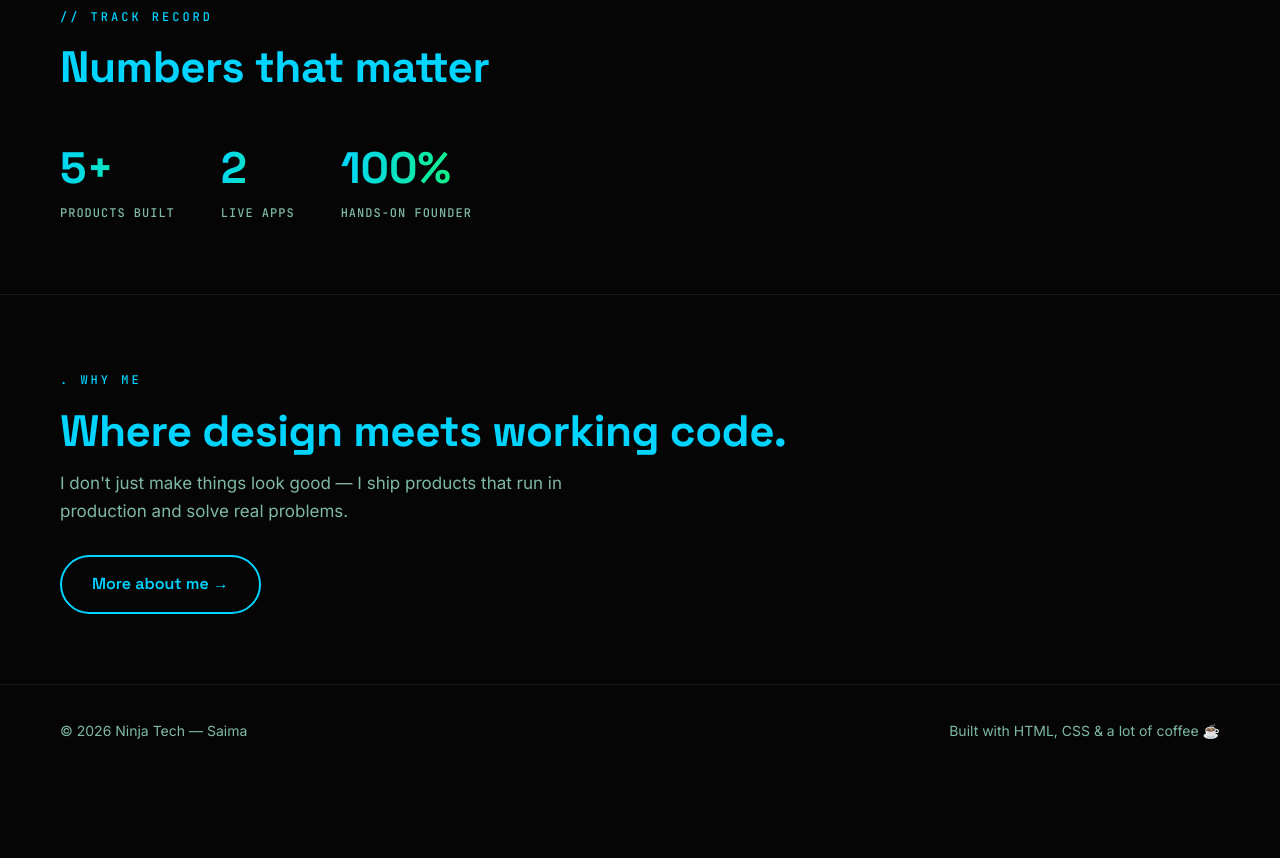
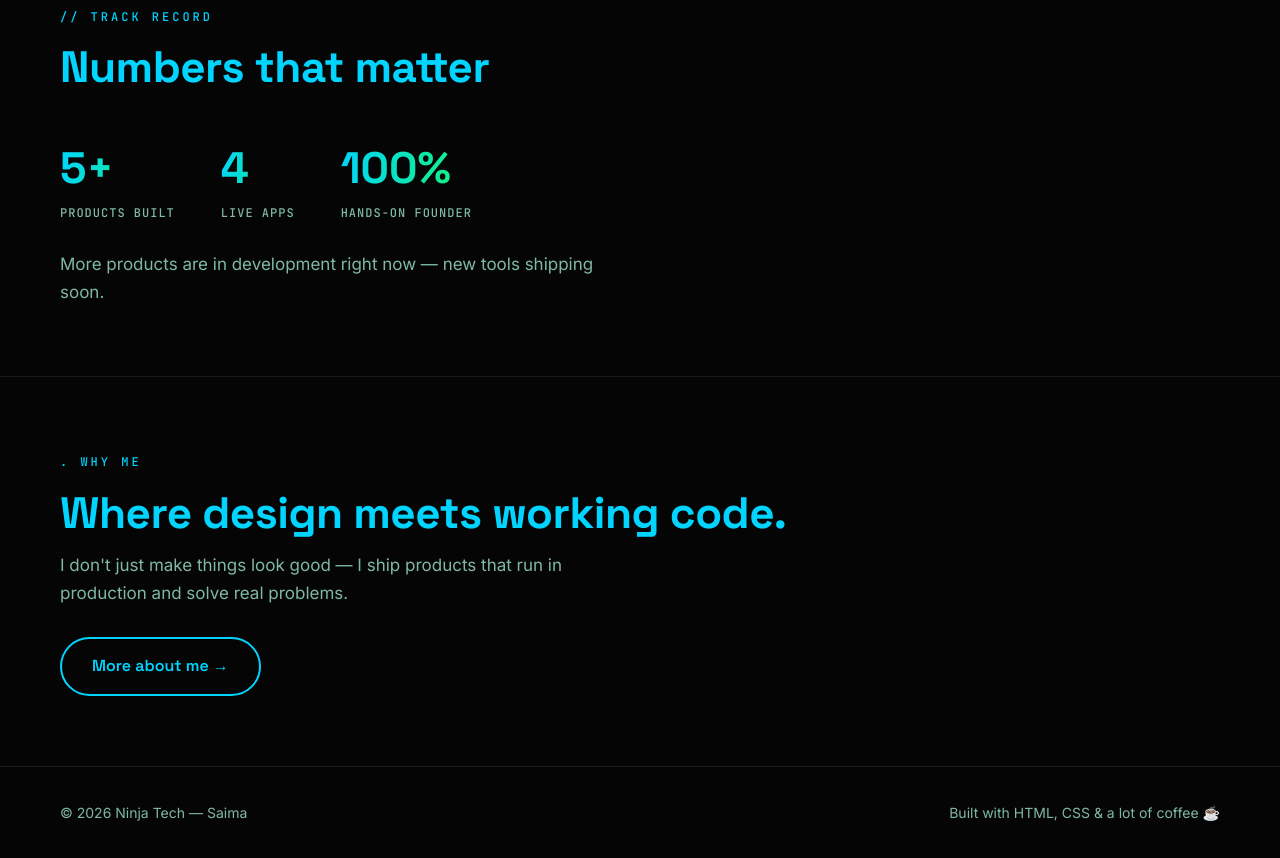
Before and after one commit to hamidsaima995-bit/NINJA-TECH, a plain HTML site: page index.html in a window 1280 px wide. Shown: the part 1160-2018 px from the top of the page. Before the commit the page ends 1936 px from the top, so only its background shows below. Drawn offline with Linux system fonts and the light colour scheme.

Commit message:
Update index.html

```diff
--- a/index.html
+++ b/index.html
@@ -7,7 +7,6 @@
   <link rel="stylesheet" href="style.css" />
 </head>
 <body>
-
   <nav>
     <a href="index.html" class="logo"><span class="dot"></span>Ninja Tech</a>
     <div class="menu">
@@ -19,7 +18,6 @@
       <a href="team.html">Team</a>
     </div>
   </nav>
-
   <header class="hero">
     <div class="hero-inner">
       <span class="eyebrow">// Digital Studio — Lahore, PK</span>
@@ -34,7 +32,6 @@
       <div class="inner-glow"></div>
     </div>
   </header>
-
   <section class="section">
     <span class="eyebrow">/.What I do</span>
     <h2>Services</h2>
@@ -44,17 +41,16 @@
       <div class="box"><span class="ico">📱</span><h3>App Development</h3><p>Mobile-first experiences that feel effortless to use.</p></div>
     </div>
   </section>
-
   <section class="section bordered">
     <span class="eyebrow">// Track record</span>
     <h2>Numbers that matter</h2>
     <div class="stats">
       <div class="stat"><div class="num grad">5+</div><div class="lbl">Products Built</div></div>
-      <div class="stat"><div class="num grad">2</div><div class="lbl">Live Apps</div></div>
+      <div class="stat"><div class="num grad">4</div><div class="lbl">Live Apps</div></div>
       <div class="stat"><div class="num grad">100%</div><div class="lbl">Hands-on Founder</div></div>
     </div>
+    <p class="lead" style="margin-top:26px;">More products are in development right now — new tools shipping soon.</p>
   </section>
-
   <section class="section bordered">
     <span class="eyebrow">. Why me</span>
     <h2>Where design meets working code.</h2>
@@ -63,11 +59,9 @@
       <a href="about.html" class="btn btn-ghost">More about me →</a>
     </div>
   </section>
-
   <footer>
     <span>© 2026 Ninja Tech — Saima</span>
     <span>Built with HTML, CSS &amp; a lot of coffee ☕</span>
   </footer>
-
 </body>
 </html>
```
